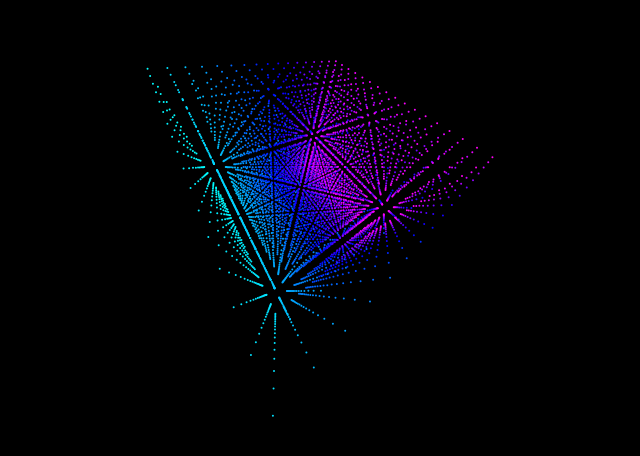
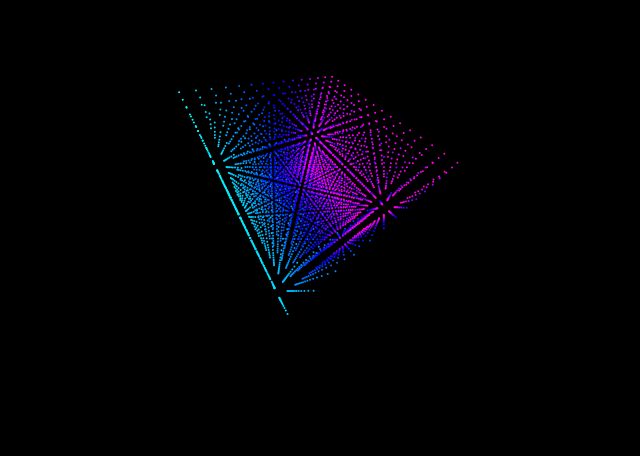
Before and after one commit to MarFrine/Qube, a plain HTML site: page index.html in a window 1280 px wide. Shown: the part 314-770 px from the top of the page, without its empty margins (594-1234 px from the left). Drawn offline with Linux system fonts and the light colour scheme.

Commit message:
Update index.html

```diff
--- a/index.html
+++ b/index.html
@@ -17,7 +17,7 @@
       let z;
       let angle = 0;
       let tempArray = [];
-      const size = 8;
+      const size = 7;
 	  	let hue = 180;
 			let angleX = 1;
 			let shouldRotX = false;
@@ -130,7 +130,7 @@
 						y = tempy;
 						z = tempz;
 						dotArray.push(new Dot());
-						hue +=0.025;
+						hue +=0.04;
 					}
 				}
 			}
```
